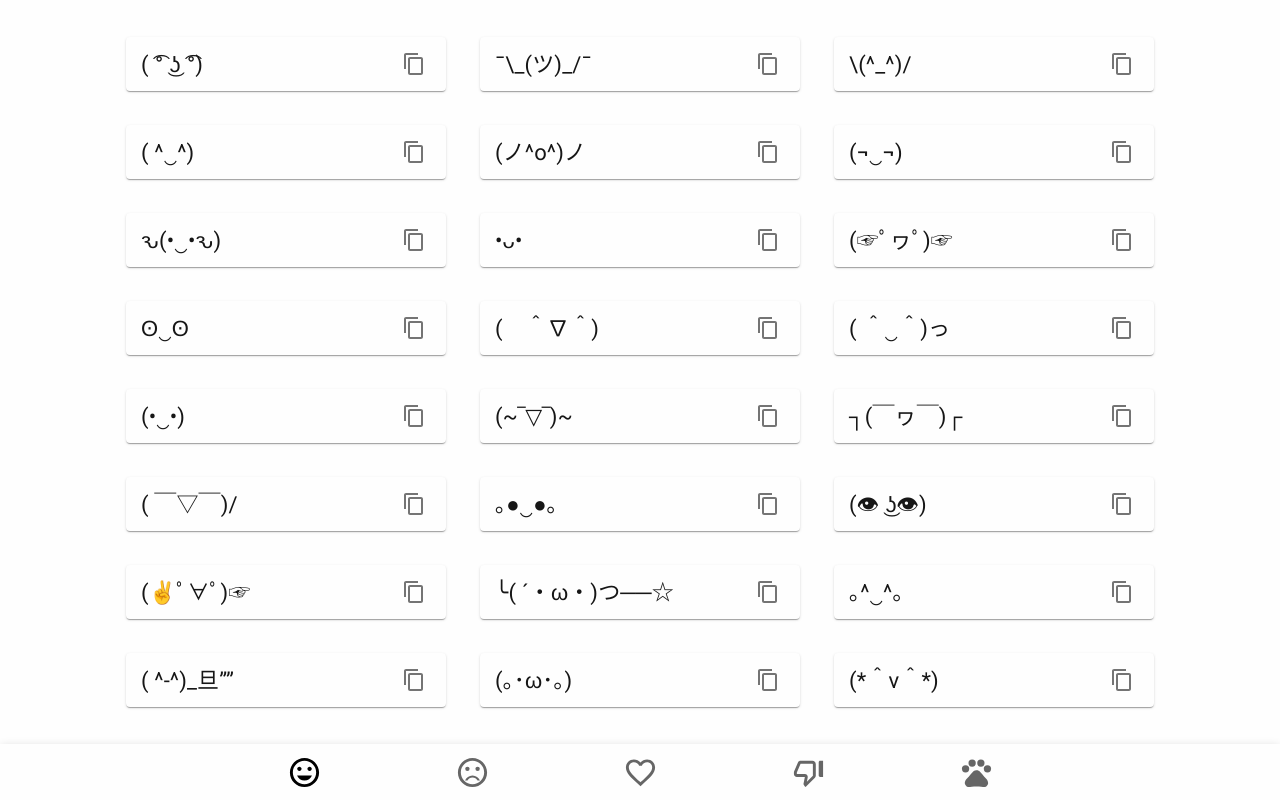
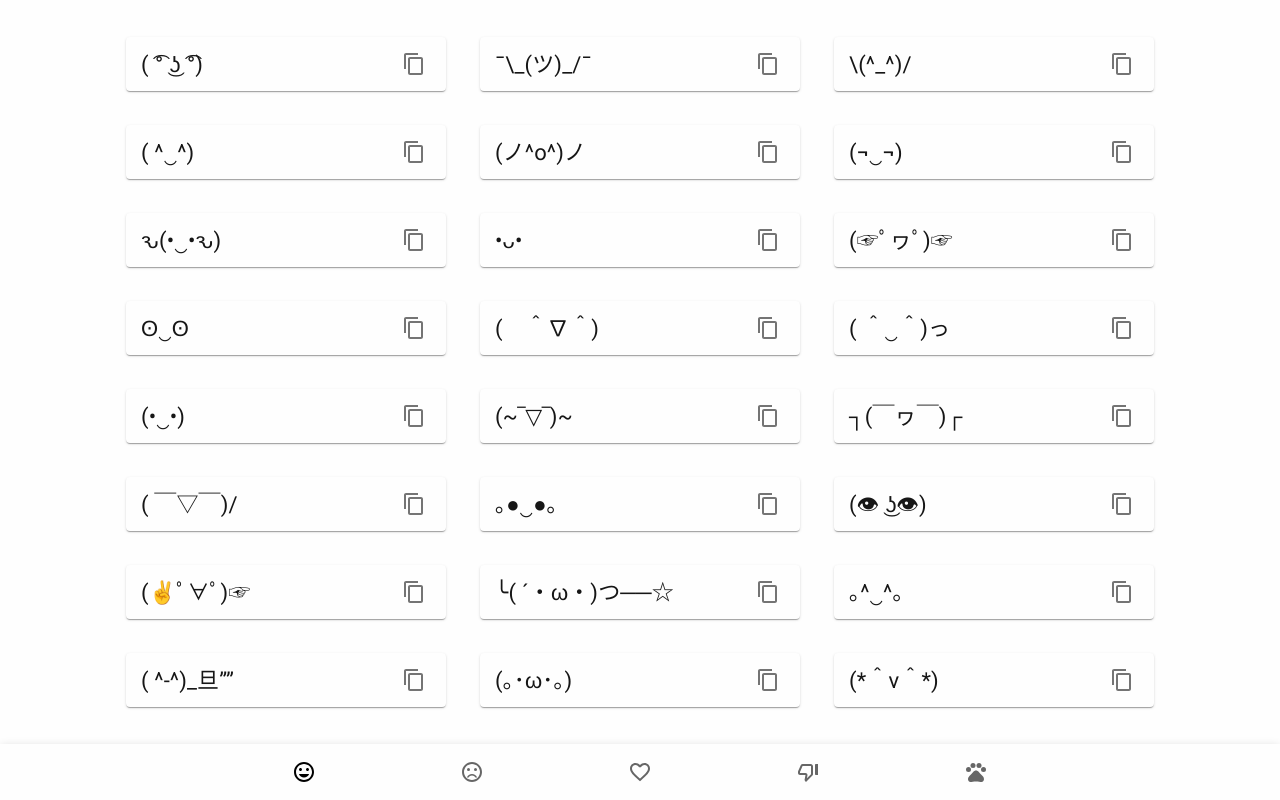
Before and after one commit to antruc/kaomoji, a React (Vite) app: page / in a window 1280 px wide. Built offline with nearby package versions, Linux system fonts and the light colour scheme.

Commit message:
Reduce fontSize to medium

```diff
--- a/src/components/Menu.jsx
+++ b/src/components/Menu.jsx
@@ -8,11 +8,11 @@ import ThumbDownOffAltIcon from '@mui/icons-material/ThumbDownOffAlt'
 import PetsIcon from '@mui/icons-material/Pets'
 
 const icons = {
-  happy: <MoodIcon fontSize="large" />,
-  sad: <SentimentVeryDissatisfiedIcon fontSize="large" />,
-  love: <FavoriteBorderIcon fontSize="large" />,
-  hate: <ThumbDownOffAltIcon fontSize="large" />,
-  pets: <PetsIcon fontSize="large" />
+  happy: <MoodIcon fontSize="medium" />,
+  sad: <SentimentVeryDissatisfiedIcon fontSize="medium" />,
+  love: <FavoriteBorderIcon fontSize="medium" />,
+  hate: <ThumbDownOffAltIcon fontSize="medium" />,
+  pets: <PetsIcon fontSize="medium" />
 }
 
 export default function Menu({ items, active, onSelect }) {
```
